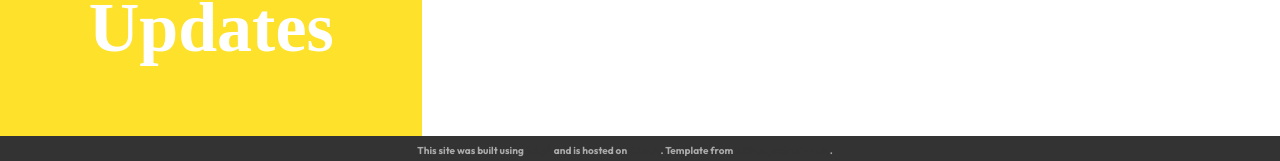
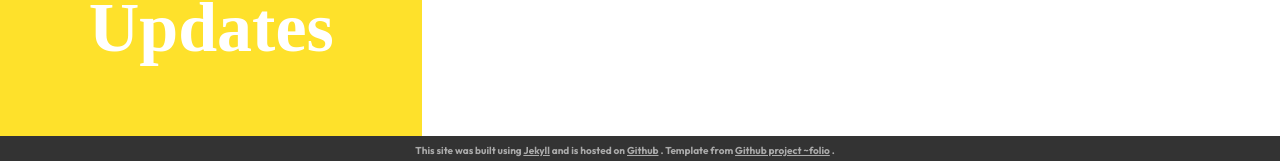
Before and after one commit to Nordicpuff/portfolio, a Jekyll site: the page built from docs/gallery.md, in a window 1280 px wide. Shown: the part 736-897 px from the top of the page. Built offline with Jekyll 4.4.1, drawn with Linux system fonts in a browser that asks for light colours; nearby versions of some CDN libraries; some web fonts are replaced.

Commit message:
Update footer and tag color

```diff
--- a/docs/_includes/footer.html
+++ b/docs/_includes/footer.html
@@ -1,7 +1,13 @@
 <footer class="site-footer">
 
   <div class="wrapper">
-  	<p>This site was built using <a href="http://jekyllrb.com" target="_blank">Jekyll</a> and is hosted on <a href="https://github.com" target="_blank">Github</a>. Template from <a href="https://github.com/bogoli/-folio" target="_blank"> Github project ~folio</a>.
+  	<p>This site was built using <a href="http://jekyllrb.com" target="_blank">
+      <u>Jekyll</u>
+    </a> and is hosted on <a href="https://github.com" target="_blank">
+      <u>Github</u>
+    </a>. Template from <a href="https://github.com/bogoli/-folio" target="_blank">
+      <u>Github project ~folio</u>
+    </a>.
   </div>
 
 </footer>
--- a/docs/_sass/_base.scss
+++ b/docs/_sass/_base.scss
@@ -132,7 +132,7 @@
  * Links
  */
 a {
-    color: $text-color;
+    color: #aaa;
     text-decoration: none;
     /*
     &:visited {
```
